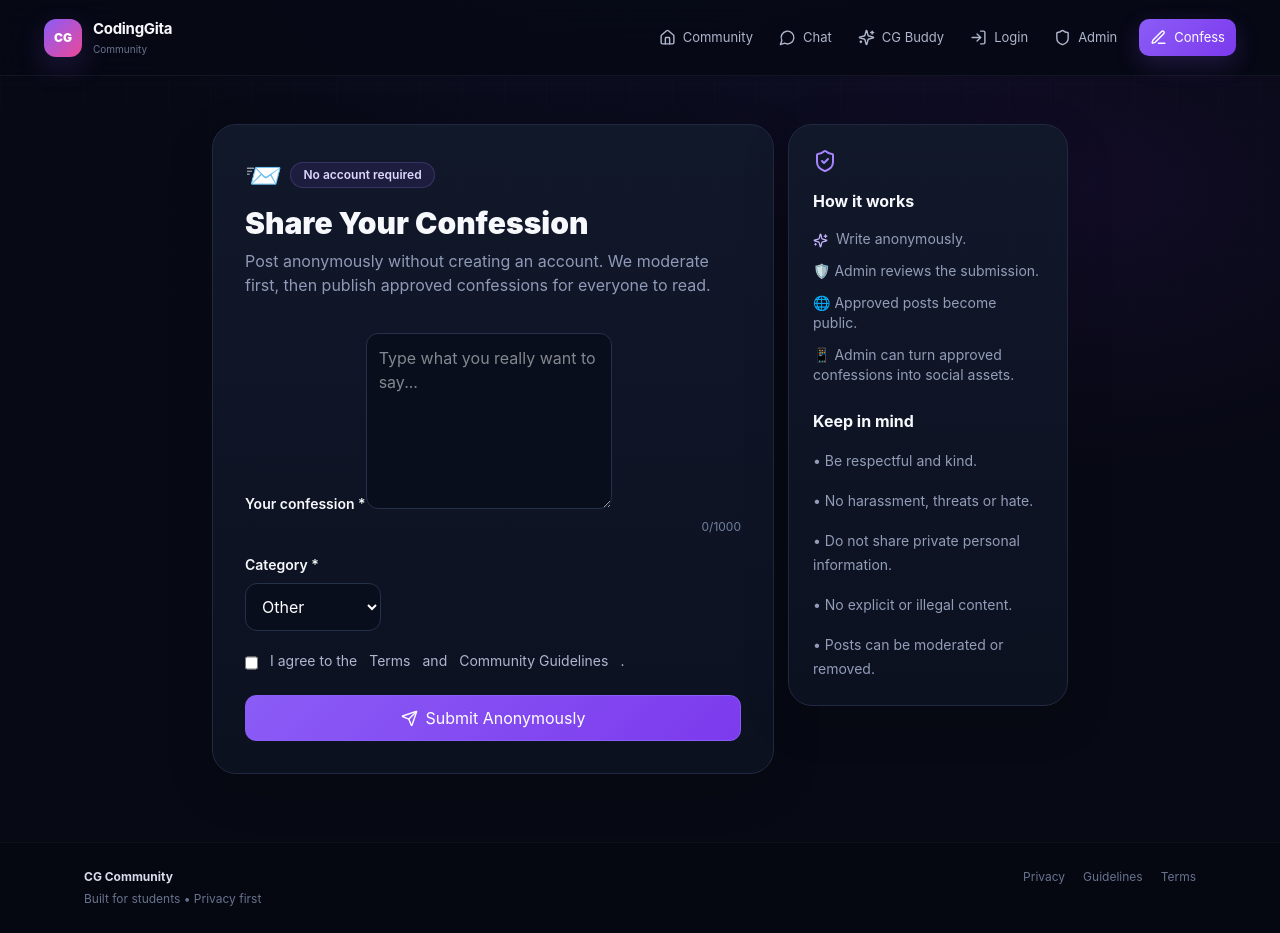
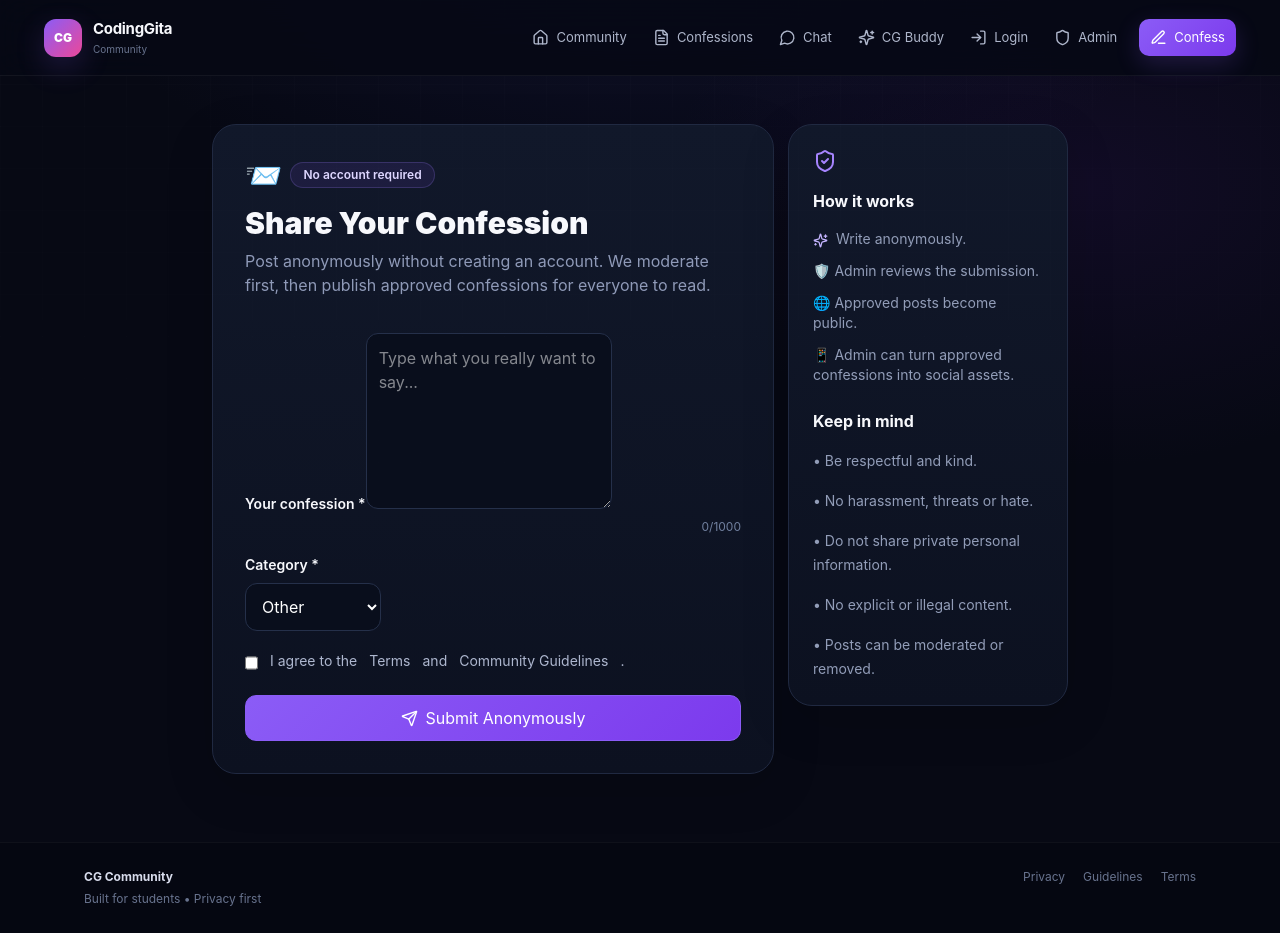
Before and after one commit to codinggitaconfession2026/codinggita-confessions, a Next.js app: page /submit in a window 1280 px wide. Built offline with nearby package versions, Linux system fonts and the light colour scheme; no server answers.

Commit message:
Add public anonymous confessions to navigation

```diff
--- a/components/Navbar.tsx
+++ b/components/Navbar.tsx
@@ -2,7 +2,7 @@
 import Link from 'next/link';
 import { useEffect, useState } from 'react';
 import { getBrowserSupabase } from '@/lib/supabase-browser';
-import { Home, MessageCircle, Sparkles, LogIn, UserCircle, Shield, Menu, X, PenLine, LogOut } from 'lucide-react';
+import { Home, MessageCircle, Sparkles, LogIn, UserCircle, Shield, Menu, X, PenLine, LogOut, FileText } from 'lucide-react';
 
 export default function Navbar() {
   const [user, setUser] = useState<any>(null);
@@ -27,6 +27,7 @@ export default function Navbar() {
         <button className="mobile-menu" onClick={() => setOpen(!open)} aria-label="Menu">{open ? <X/> : <Menu/>}</button>
         <nav className={`nav-panel ${open ? 'open' : ''}`}>
           <Link href="/community" onClick={close}><Home size={17}/> Community</Link>
+          <Link href="/confessions" onClick={close}><FileText size={17}/> Confessions</Link>
           <Link href="/chat" onClick={close}><MessageCircle size={17}/> Chat</Link>
           <Link href="/ai" onClick={close}><Sparkles size={17}/> CG Buddy</Link>
           {user && <Link href="/support" onClick={close}><MessageCircle size={17}/> Support</Link>}
```
